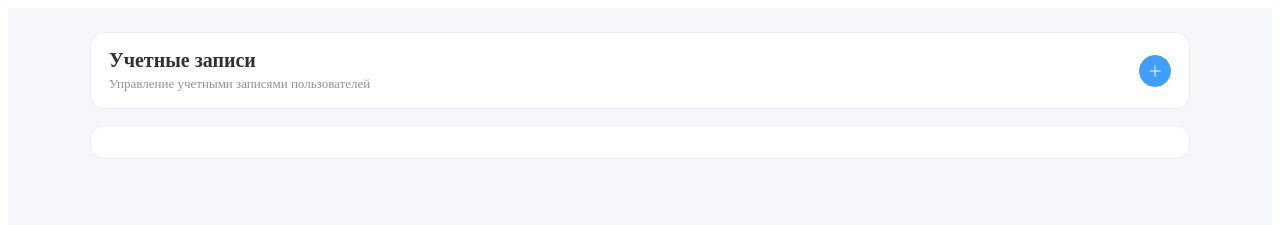
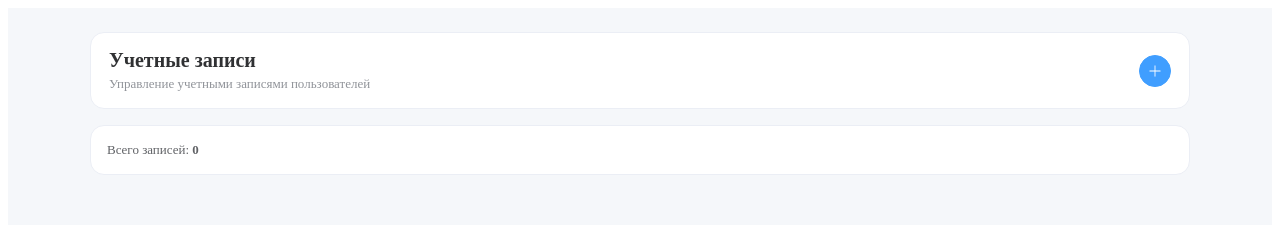
Before and after one commit to when-dev/accounts-form-vue-test, a Vue app: page / in a window 1280 px wide. Shown: the top 225 px of the page. Built offline with nearby package versions, Linux system fonts and the light colour scheme; the HTML template or start-up script is replaced by a standard one.

Commit message:
feat: added accounts store with add action

```diff
--- a/src/pages/AccountsPage.vue
+++ b/src/pages/AccountsPage.vue
@@ -3,18 +3,25 @@
     <div class="container">
       <AccountsHeader @add="handleAdd" />
 
-      <!-- TODO: добавить подсказку по меткам -->
-      <!-- TODO: добавить список учетных записей -->
-      <section class="content" />
+      <section class="content">
+        <!-- TODO: добавить подсказку по меткам -->
+        <!-- TODO: добавить список учетных записей -->
+        <div class="meta">
+          Всего записей: <strong>{{ accountsStore.accounts.length }}</strong>
+        </div>
+      </section>
     </div>
   </div>
 </template>
 
 <script setup lang="ts">
 import AccountsHeader from '../components/accounts/AccountHeader.vue'
+import { useAccountsStore } from '../stores/accounts'
+
+const accountsStore = useAccountsStore()
 
 function handleAdd() {
-  // TODO: подключить store и реализовать добавление учетной записи
+  accountsStore.addedAccount()
 }
 </script>
 
@@ -37,4 +44,8 @@ function handleAdd() {
   background: #ffffff;
   border: 1px solid #ebeef5;
 }
+.meta {
+  font-size: 13px;
+  color: #606266;
+}
 </style>
--- /dev/null
+++ b/src/stores/accounts.ts
@@ -0,0 +1,32 @@
+import { defineStore } from 'pinia'
+import type { Account } from '../types/accounts'
+
+type AccountsState = {
+  accounts: Account[]
+}
+
+function createEmptyAccount(): Account {
+  return {
+    id: crypto.randomUUID(),
+    labels: [],
+    type: 'LOCAL',
+    login: '',
+    password: '',
+  }
+}
+
+export const useAccountsStore = defineStore('accounts', {
+	state: (): AccountsState => ({
+		accounts: [],
+	}),
+
+	actions: {
+		addedAccount() {
+			this.accounts.push(createEmptyAccount())
+		},
+
+		removedAccount(id: string) {
+			this.accounts = this.accounts.filter(account => account.id !== id)
+		}
+	}
+})
--- /dev/null
+++ b/src/types/accounts.ts
@@ -0,0 +1,14 @@
+export type AccountType = 'LDAP' | 'LOCAL'
+
+
+export interface LabelItem {
+  text: string
+}
+
+export interface Account {
+  id: string
+  labels: LabelItem[]
+  type: AccountType
+  login: string
+  password: string | null
+}
```
Also changed, not shown: src/stores/counter.ts (deleted, +0 -12 lines).
